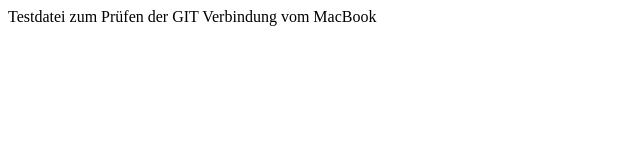
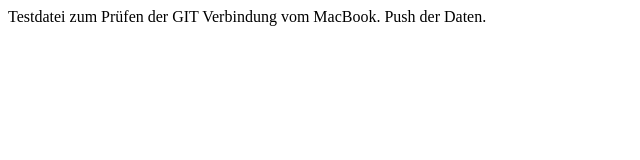
Before and after one commit to erdeM22K/thm-universum, a plain HTML site: page test.html in a window 1280 px wide. Shown: the whole page, without its empty margins (0-640 px from the left). Drawn offline with Linux system fonts and the light colour scheme.

Commit message:
modified file test

```diff
--- a/test.html
+++ b/test.html
@@ -5,6 +5,7 @@
   <title>Test</title>
 </head>
 <body>
-Testdatei zum Prüfen der GIT Verbindung vom MacBook
+Testdatei zum Prüfen der GIT Verbindung vom MacBook.
+Push der Daten.
 </body>
 </html>
```
